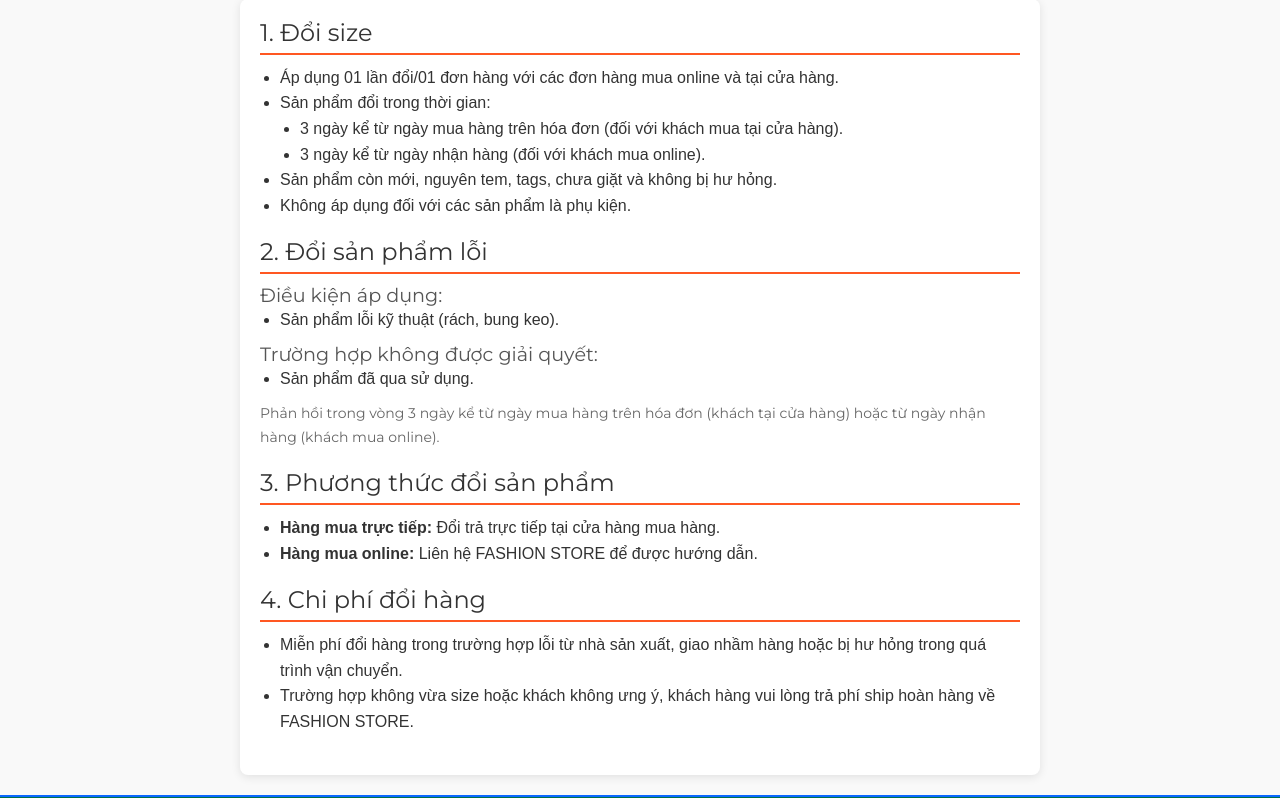
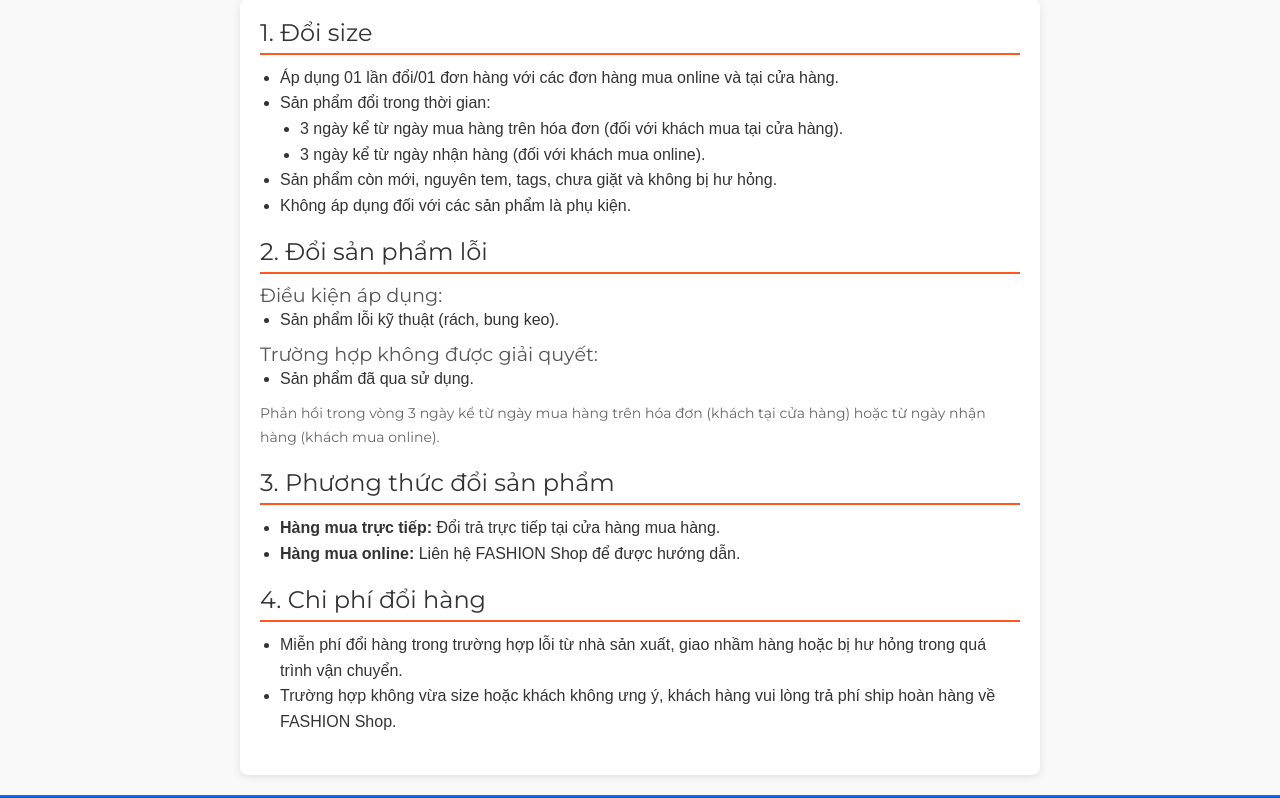
Before and after one commit to dd-datt/BTL_BanQuanAo, a PHP site: page /BTL_BanQuanAo/doi-tra in a window 1280 px wide. Shown: the part 123-921 px from the top of the page. Run offline with PHP 8.4, Linux system fonts and the light colour scheme; some libraries are stand-ins or nearby versions.

Commit message:
sửa trang đổi trả

```diff
--- a/views/doi-tra.php
+++ b/views/doi-tra.php
@@ -88,7 +88,7 @@ p {
             <h2>3. Phương thức đổi sản phẩm</h2>
             <ul>
                 <li><strong>Hàng mua trực tiếp:</strong> Đổi trả trực tiếp tại cửa hàng mua hàng.</li>
-                <li><strong>Hàng mua online:</strong> Liên hệ FASHION STORE để được hướng dẫn.</li>
+                <li><strong>Hàng mua online:</strong> Liên hệ FASHION Shop để được hướng dẫn.</li>
             </ul>
         </div>
 
@@ -96,7 +96,7 @@ p {
             <h2>4. Chi phí đổi hàng</h2>
             <ul>
                 <li>Miễn phí đổi hàng trong trường hợp lỗi từ nhà sản xuất, giao nhầm hàng hoặc bị hư hỏng trong quá trình vận chuyển.</li>
-                <li>Trường hợp không vừa size hoặc khách không ưng ý, khách hàng vui lòng trả phí ship hoàn hàng về FASHION STORE.</li>
+                <li>Trường hợp không vừa size hoặc khách không ưng ý, khách hàng vui lòng trả phí ship hoàn hàng về FASHION Shop.</li>
             </ul>
         </div>
     </div>
```
